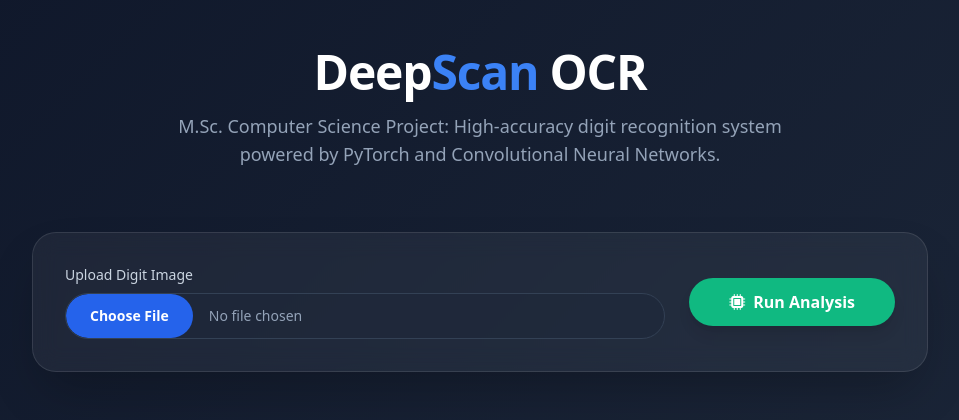
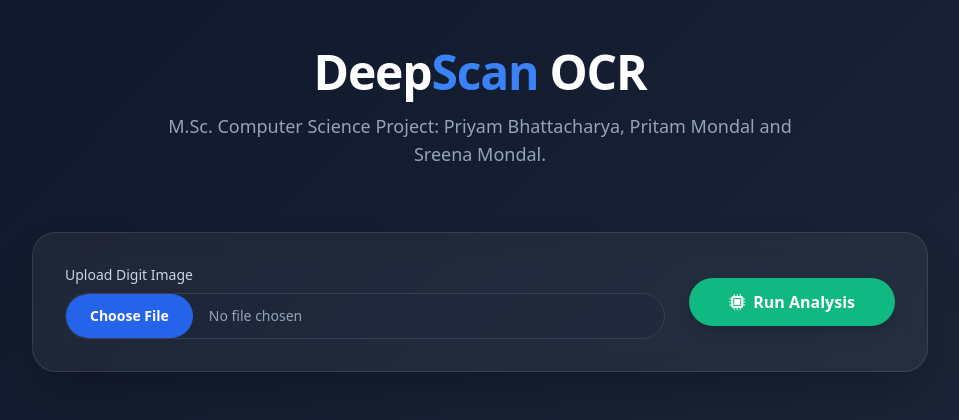
Before and after one commit to itspriyambhattacharya/msc-project-ocr-digit-app-2, a Flask app: page / in a window 1280 px wide. Shown: the top 420 px of the page, without its empty margins (160-1119 px from the left). Run offline with Flask 3, Linux system fonts and the light colour scheme; some libraries are stand-ins or nearby versions.

Commit message:
updated ui to display our name

```diff
--- a/templates/index.html
+++ b/templates/index.html
@@ -33,8 +33,8 @@
           Deep<span class="text-blue-500">Scan</span> OCR
         </h1>
         <p class="text-slate-400 text-lg max-w-2xl mx-auto">
-          M.Sc. Computer Science Project: High-accuracy digit recognition system
-          powered by PyTorch and Convolutional Neural Networks.
+          M.Sc. Computer Science Project: Priyam Bhattacharya, Pritam Mondal and
+          Sreena Mondal.
         </p>
       </header>
 
```
